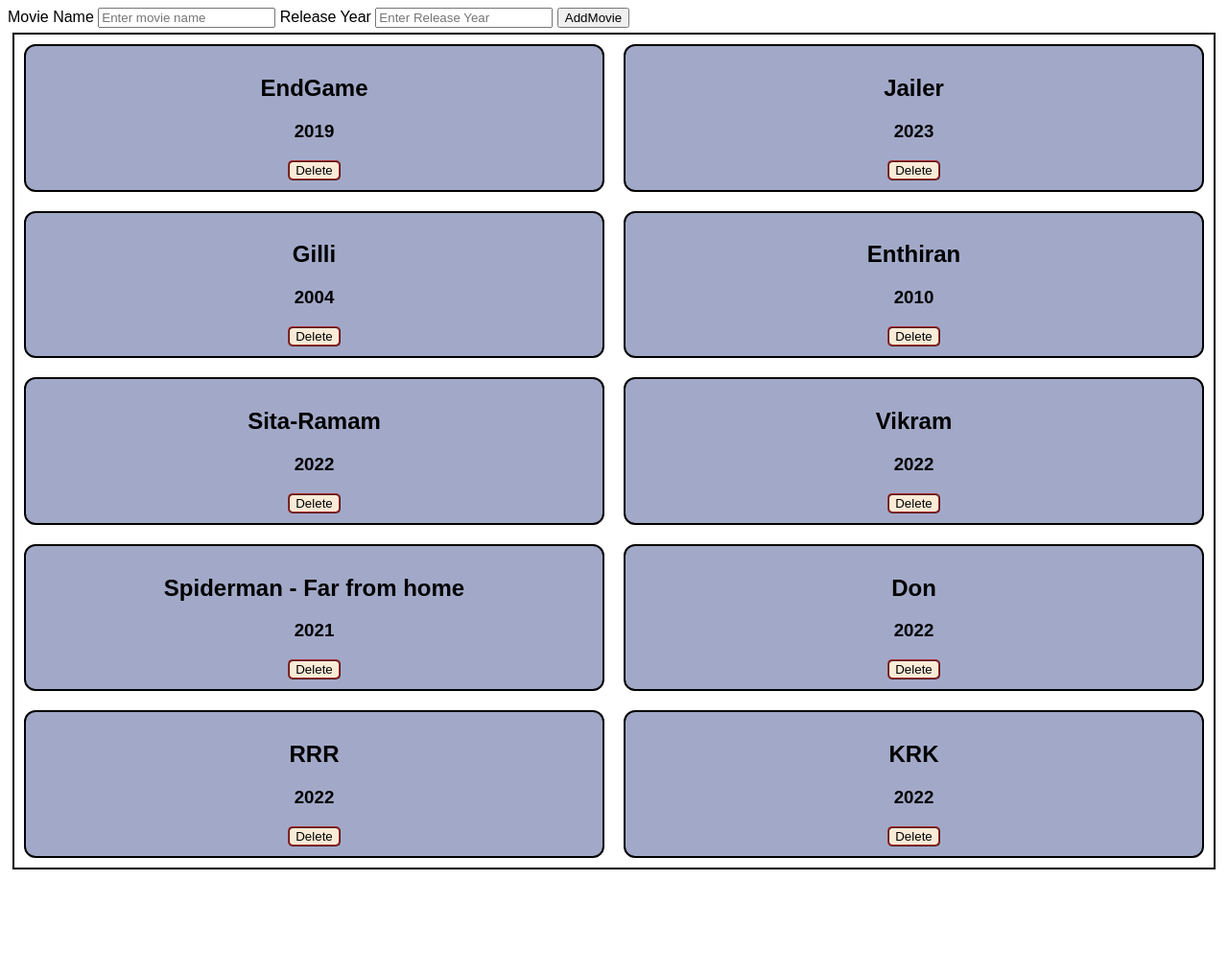
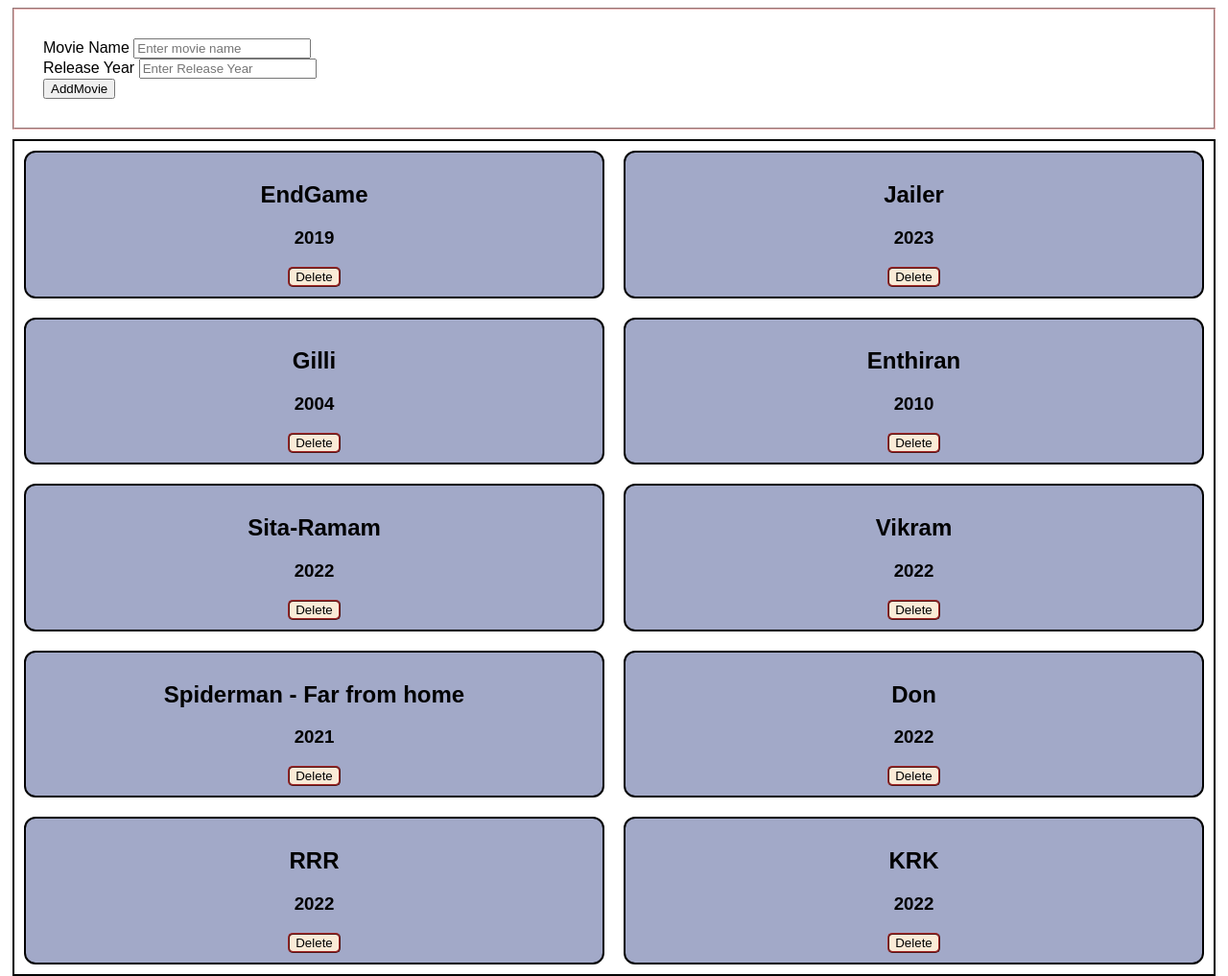
Before and after one commit to priyavarshini-mediwave/BasicJs, a plain HTML site: page app/index.html in a window 1280 px wide. Shown: the whole page at 96% size. Before the commit the page ends 914 px from the top, so only its background shows below. Drawn offline with Linux system fonts and the light colour scheme.

Commit message:
Form formatting

```diff
--- a/app/index.html
+++ b/app/index.html
@@ -14,14 +14,14 @@
         name="movie-name"
         id="movie-name"
         placeholder="Enter movie name"
-      />
+      /><br />
       <label for="year">Release Year</label>
       <input
         type="number"
         name="year"
         id="year"
         placeholder="Enter Release Year"
-      />
+      /><br />
       <input type="submit" value="AddMovie" />
     </form>
 
--- a/app/style.css
+++ b/app/style.css
@@ -39,3 +39,9 @@ button {
   border-style: ridge;
   border-color: brown;
 }
+#Add-movie-form {
+  margin: 5px;
+  margin-bottom: 10px;
+  padding: 30px;
+  border: 2px groove rgb(231, 181, 181);
+}
```
